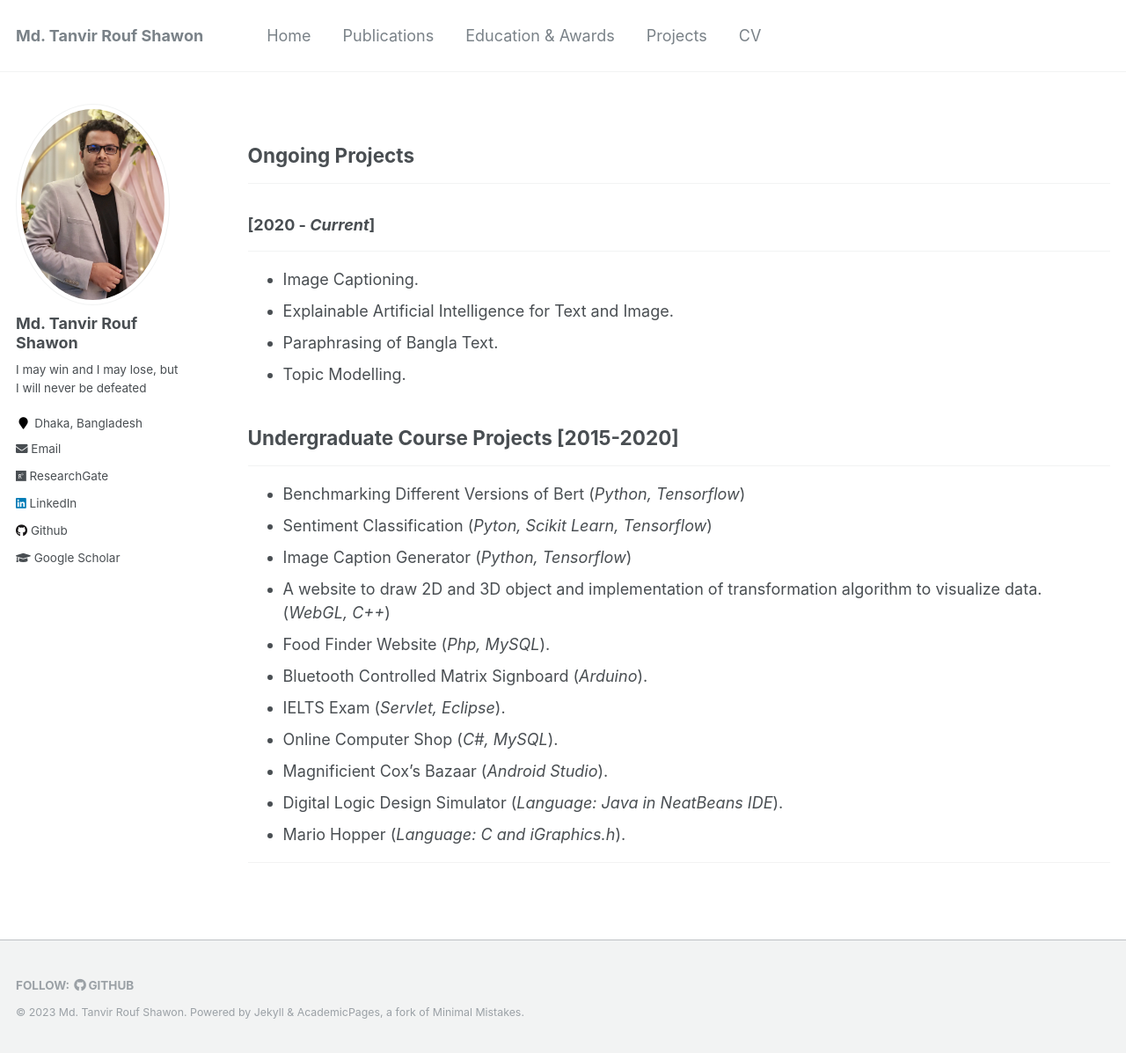
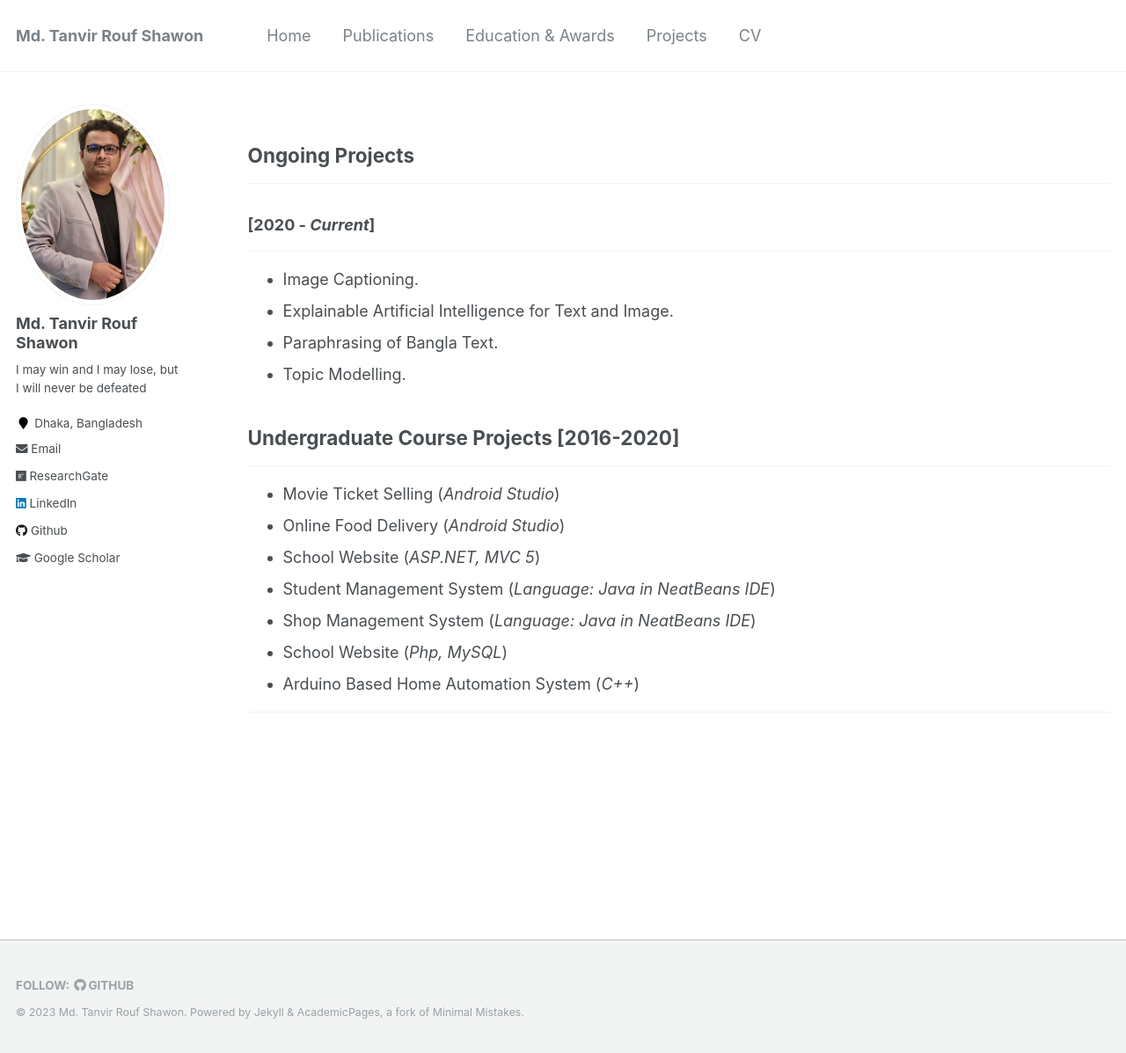
Before and after one commit to shawon-tanvir/shawon-tanvir.github.io, a Jekyll site: the page built from _pages/projects.md, in a window 1280 px wide and 1197 px high. Shown: the whole window at 88% size. Built offline with Jekyll 4.4.1, drawn with Linux system fonts in a browser that asks for light colours.

Commit message:
Update projects.md

```diff
--- a/_pages/projects.md
+++ b/_pages/projects.md
@@ -15,18 +15,15 @@ author_profile: true
 * Paraphrasing of Bangla Text.
 * Topic Modelling.
 
-## Undergraduate Course Projects [2015-2020]
+## Undergraduate Course Projects [2016-2020]
 ----------------
-* Benchmarking Different Versions of Bert (*Python, Tensorflow*)
-* Sentiment Classification (*Pyton, Scikit Learn, Tensorflow*)
-* Image Caption Generator (*Python, Tensorflow*)
-* A website to draw 2D and 3D object and implementation of transformation algorithm to visualize data. (*WebGL, C++*)
-* Food Finder Website (*Php, MySQL*).
-* Bluetooth Controlled Matrix Signboard (*Arduino*).
-* IELTS Exam (*Servlet, Eclipse*).
-* Online Computer Shop (*C#, MySQL*).
-* Magnificient Cox's Bazaar (*Android Studio*).
-* Digital Logic Design Simulator (*Language: Java in NeatBeans IDE*).
-* Mario Hopper (*Language: C and iGraphics.h*).
+
+* Movie Ticket Selling (*Android Studio*)
+* Online Food Delivery (*Android Studio*)
+* School Website (*ASP.NET, MVC 5*)
+* Student Management System (*Language: Java in NeatBeans IDE*)
+* Shop Management System (*Language: Java in NeatBeans IDE*)
+* School Website (*Php, MySQL*)
+* Arduino Based Home Automation System (*C++*)
 
 __________________________________________________
```
